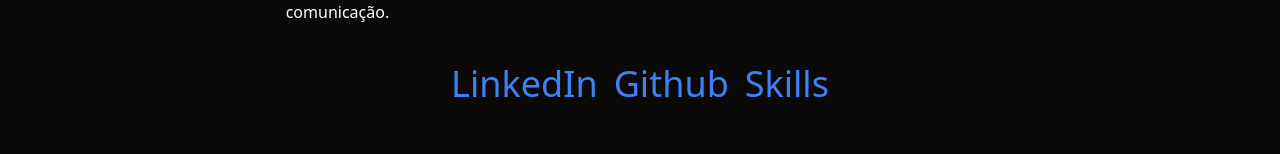
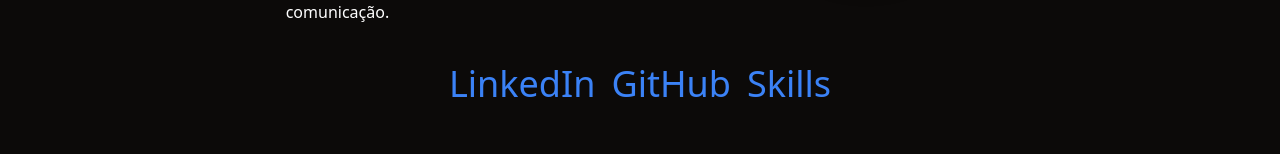
Before and after one commit to PabloLSa/my, a Next.js app: page / in a window 1280 px wide. Shown: the part 552-706 px from the top of the page. Built offline with nearby package versions, Linux system fonts and the light colour scheme.

Commit message:
Home
 AJuste de texto no link GitHub

```diff
--- a/components/Home.jsx
+++ b/components/Home.jsx
@@ -68,7 +68,7 @@
               rel="noopener noreferrer"
               className="text-4xl text-blue-500 hover:text-blue-700 mr-4"
             >
-              Github
+              GitHub
             </a>
             <Link href="/skills" className="text-4xl text-blue-500 hover:text-blue-700">
                 Skills
```
